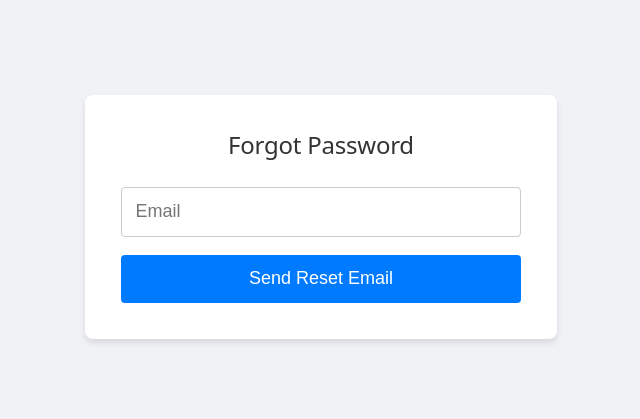
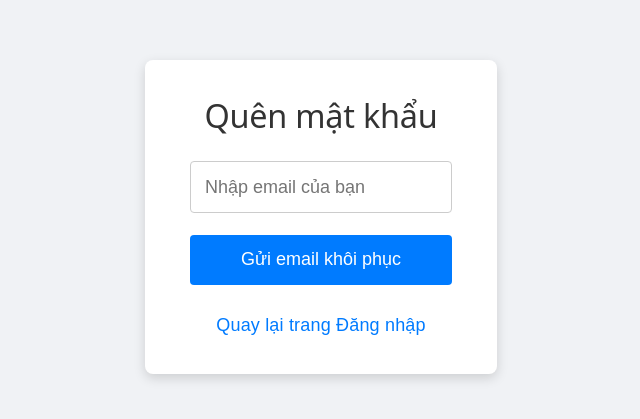
Before and after one commit to DuocVL/Theodoi-Truyvetdoituong, a React (Vite) app in the folder web-dashboard/: page /forgot-password in a window 1280 px wide. Shown: the part 183-602 px from the top of the page, without its empty margins (319-959 px from the left). Built offline with nearby package versions, Linux system fonts and the light colour scheme; no server answers.

Commit message:
Update web

```diff
--- a/web-dashboard/src/pages/DashboardPage.tsx
+++ b/web-dashboard/src/pages/DashboardPage.tsx
@@ -92,13 +92,17 @@ const DashboardPage: React.FC = () => {
             setLoading(true);
             setError(null);
             try {
-                const data = await getSubjects();
-                // API có thể trả về null nếu có lỗi, cần kiểm tra
-                if (data && data.subjects) {
-                    setSubjects(data.subjects);
+                // SỬA LỖI TẠI ĐÂY
+                // getSubjects() trả về trực tiếp một mảng Subject[]
+                const subjectsArray = await getSubjects();
+
+                // Kiểm tra xem kết quả có phải là một mảng hợp lệ không
+                if (Array.isArray(subjectsArray)) {
+                    setSubjects(subjectsArray);
                 } else {
-                    // Trường hợp API trả về cấu trúc không mong muốn
+                    // Xử lý trường hợp API trả về dữ liệu không mong muốn
                     setSubjects([]);
+                    console.warn('API did not return a valid array for subjects.');
                 }
             } catch (error) {
                 console.error("Failed to load subjects for dashboard:", error);
@@ -116,7 +120,6 @@ const DashboardPage: React.FC = () => {
         const paused = subjects.filter(s => s.status === 'Tạm dừng').length;
         const finished = subjects.filter(s => s.status === 'Đã hoàn thành').length;
 
-        // Sắp xếp an toàn hơn, phòng trường hợp createdAt không hợp lệ
         const recent = [...subjects]
             .sort((a, b) => (new Date(b.createdAt).getTime() || 0) - (new Date(a.createdAt).getTime() || 0))
             .slice(0, 5);
@@ -124,7 +127,6 @@ const DashboardPage: React.FC = () => {
         return { total, tracking, paused, finished, recent };
     }, [subjects]);
 
-    // Cải thiện UI cho trạng thái loading và error
     if (loading) {
         return (
             <DashboardContainer style={{ textAlign: 'center', paddingTop: '5rem' }}>
--- a/web-dashboard/src/pages/EditSubjectPage.tsx
+++ b/web-dashboard/src/pages/EditSubjectPage.tsx
@@ -125,12 +125,12 @@ const EditSubjectPage: React.FC = () => {
         imageUrl: ''
     });
     const [error, setError] = useState<string | null>(null);
-    const [initialLoading, setInitialLoading] = useState(true); // Loading dữ liệu ban đầu
-    const [submitting, setSubmitting] = useState(false); // Loading khi submit form
+    const [initialLoading, setInitialLoading] = useState(true);
+    const [submitting, setSubmitting] = useState(false);
 
     useEffect(() => {
         if (!id) {
-            navigate('/subjects'); // Nếu không có ID, quay về trang danh sách
+            navigate('/subjects');
             return;
         }
 
@@ -139,7 +139,19 @@ const EditSubjectPage: React.FC = () => {
             try {
                 const subject = await getSubjectById(id);
                 const formattedDate = subject.dateOfBirth ? new Date(subject.dateOfBirth).toISOString().split('T')[0] : '';
-                setFormData({ ...subject, dateOfBirth: formattedDate });
+
+                // SỬA LỖI TẠI ĐÂY
+                // Xây dựng một object mới khớp chính xác với cấu trúc của formData
+                // và cung cấp giá trị mặc định cho các trường có thể là undefined.
+                setFormData({
+                    fullName: subject.fullName,
+                    identifier: subject.identifier,
+                    status: subject.status,
+                    dateOfBirth: formattedDate,
+                    notes: subject.notes ?? '',       // Sử dụng ?? để đảm bảo giá trị là string
+                    imageUrl: subject.imageUrl ?? '' // Sử dụng ?? để đảm bảo giá trị là string
+                });
+
             } catch (err) {
                 setError('Không tìm thấy đối tượng hoặc đã có lỗi xảy ra.');
             } finally {
@@ -168,7 +180,6 @@ const EditSubjectPage: React.FC = () => {
         setError(null);
         try {
             await updateSubject(id, formData);
-            // Chuyển hướng và gửi thông báo thành công
             navigate('/subjects', { state: { successMessage: `Đã cập nhật thành công đối tượng: ${formData.fullName}` } });
         } catch (err: any) {
             const errorMessage = err.response?.data?.message || 'Đã xảy ra lỗi khi cập nhật. Vui lòng thử lại.';
@@ -187,7 +198,6 @@ const EditSubjectPage: React.FC = () => {
         );
     }
 
-    // Nếu không tải được dữ liệu ban đầu, hiển thị lỗi
     if (error && !formData.fullName) {
          return (
             <Container>
@@ -212,7 +222,6 @@ const EditSubjectPage: React.FC = () => {
                 <Input name="imageUrl" type="text" placeholder="URL ảnh chân dung" value={formData.imageUrl} onChange={handleChange} disabled={submitting} />
                 <TextArea name="notes" placeholder="Ghi chú thêm..." value={formData.notes} onChange={handleChange} disabled={submitting} />
 
-                {/* Hiển thị lỗi submit form */}
                 {error && <Error>{error}</Error>}
 
                 <ButtonContainer>
--- a/web-dashboard/src/pages/ForgotPasswordPage.tsx
+++ b/web-dashboard/src/pages/ForgotPasswordPage.tsx
@@ -1,20 +1,31 @@
 import React, { useState } from 'react';
-import AuthService from '../services/AuthService';
 import styled from 'styled-components';
+import { forgotPassword } from '../services/api'; // Sửa import
+import Spinner from '../components/Spinner'; // Thêm Spinner
+import { Link } from 'react-router-dom';
+
+const PageContainer = styled.div`
+    display: flex;
+    justify-content: center;
+    align-items: center;
+    min-height: 100vh;
+    background-color: #f0f2f5;
+`;
 
 const Container = styled.div`
     background: #fff;
-    padding: 2rem;
+    padding: 2rem 2.5rem;
     border-radius: 8px;
-    box-shadow: 0 4px 6px rgba(0, 0, 0, 0.1);
+    box-shadow: 0 4px 12px rgba(0, 0, 0, 0.15);
     width: 100%;
-    max-width: 400px;
+    max-width: 420px;
 `;
 
 const Title = styled.h2`
     margin-bottom: 1.5rem;
     color: #333;
     text-align: center;
+    font-size: 1.8rem;
 `;
 
 const Form = styled.form`
@@ -23,67 +34,123 @@ const Form = styled.form`
 `;
 
 const Input = styled.input`
-    padding: 0.75rem;
-    margin-bottom: 1rem;
+    padding: 0.8rem;
+    margin-bottom: 1.2rem;
     border: 1px solid #ccc;
     border-radius: 4px;
     font-size: 1rem;
 `;
 
 const Button = styled.button`
-    padding: 0.75rem;
+    padding: 0.8rem;
     background-color: #007bff;
     color: #fff;
     border: none;
     border-radius: 4px;
     font-size: 1rem;
     cursor: pointer;
+    display: flex;
+    justify-content: center;
+    align-items: center;
+    gap: 0.5rem;
     transition: background-color 0.2s;
 
-    &:hover {
+    &:hover:not(:disabled) {
         background-color: #0056b3;
+    }
+
+    &:disabled {
+        background-color: #a0cff;
+        cursor: not-allowed;
     }
 `;
 
 const Message = styled.p`
-    color: green;
+    color: #28a745; // Màu xanh lá cho thành công
+    background-color: #d4edda;
+    border: 1px solid #c3e6cb;
+    padding: 1rem;
+    border-radius: 5px;
     margin-bottom: 1rem;
     text-align: center;
 `;
 
 const Error = styled.p`
-    color: red;
+    color: #721c24; // Màu đỏ đậm cho lỗi
+    background-color: #f8d7da;
+    border: 1px solid #f5c6cb;
+    padding: 1rem;
+    border-radius: 5px;
     margin-bottom: 1rem;
     text-align: center;
 `;
 
-const ForgotPasswordPage = () => {
+const BackLink = styled(Link)`
+    display: block;
+    text-align: center;
+    margin-top: 1.5rem;
+    color: #007bff;
+    text-decoration: none;
+
+    &:hover {
+        text-decoration: underline;
+    }
+`;
+
+const ForgotPasswordPage: React.FC = () => {
     const [email, setEmail] = useState('');
     const [message, setMessage] = useState('');
     const [error, setError] = useState('');
+    const [loading, setLoading] = useState(false); // Thêm state loading
 
-    const handleForgotPassword = async (e) => {
+    // Khai báo kiểu cho tham số event
+    const handleForgotPassword = async (e: React.FormEvent) => {
         e.preventDefault();
+
+        if (!email) {
+            setError('Vui lòng nhập địa chỉ email của bạn.');
+            return;
+        }
+
+        setLoading(true);
+        setMessage('');
+        setError('');
+
         try {
-            const response = await AuthService.forgotPassword(email);
-            setMessage(response.message);
-            setError('');
-        } catch (err) {
-            setError('Failed to send reset email');
-            setMessage('');
+            // Sử dụng hàm API mới
+            const response = await forgotPassword(email);
+            setMessage(response.message || 'Yêu cầu đã được gửi. Vui lòng kiểm tra email của bạn.');
+        } catch (err: any) {
+            const errorMessage = err.response?.data?.message || 'Gửi yêu cầu thất bại. Vui lòng thử lại.';
+            setError(errorMessage);
+        } finally {
+            setLoading(false);
         }
     };
 
     return (
+        <PageContainer>
             <Container>
-            <Title>Forgot Password</Title>
+                <Title>Quên mật khẩu</Title>
                 <Form onSubmit={handleForgotPassword}>
-                <Input type="email" placeholder="Email" value={email} onChange={(e) => setEmail(e.target.value)} />
+                    <Input
+                        type="email"
+                        placeholder="Nhập email của bạn"
+                        value={email}
+                        onChange={(e) => setEmail(e.target.value)}
+                        disabled={loading || !!message} // Vô hiệu hóa nếu đang tải hoặc đã thành công
+                    />
+
                     {message && <Message>{message}</Message>}
                     {error && <Error>{error}</Error>}
-                <Button type="submit">Send Reset Email</Button>
+
+                    <Button type="submit" disabled={loading || !!message}>
+                        {loading ? <Spinner size={20} /> : 'Gửi email khôi phục'}
+                    </Button>
                 </Form>
+                <BackLink to="/login">Quay lại trang Đăng nhập</BackLink>
             </Container>
+        </PageContainer>
     );
 };
 
```
Also changed, not shown: web-dashboard/src/contexts/AuthContext.tsx (+51 -69 lines), web-dashboard/src/services/api.ts (+12 -29 lines). Lines whose indentation alone changed are shown as unchanged.
